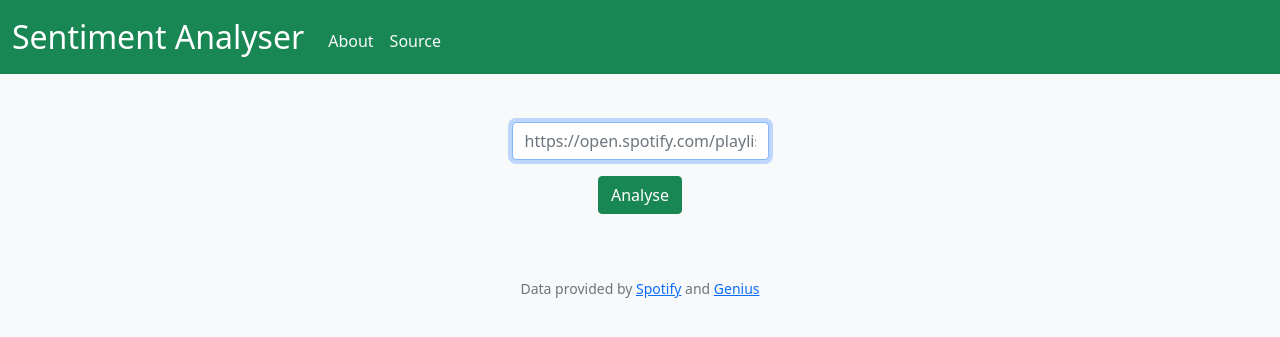
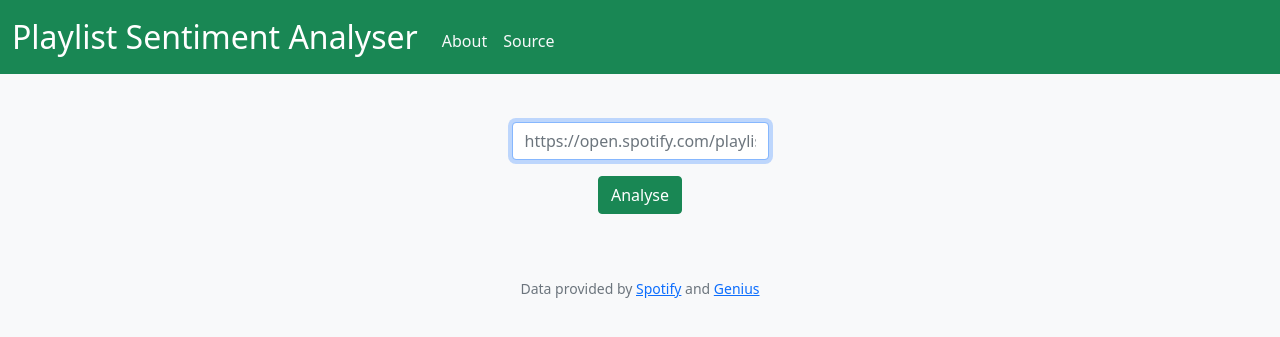
Before and after one commit to DavidRamosSal/playlist_sentiment_analyser, a Flask app: page / in a window 1280 px wide. Shown: the top 337 px of the page. Run offline with Flask 3, Linux system fonts and the light colour scheme.

Commit message:
fix title to match repository name

```diff
--- a/playlist_sentiment_analyser/templates/layout.html
+++ b/playlist_sentiment_analyser/templates/layout.html
@@ -28,7 +28,7 @@
 
     <nav class="bg-success border navbar navbar-expand-md navbar-light">
         <div class="container-fluid">
-            <a class="navbar-brand" href="/"><span class="white">Sentiment Analyser</span></a>
+            <a class="navbar-brand" href="/"><span class="white">Playlist Sentiment Analyser</span></a>
             <button aria-controls="navbar" aria-expanded="false" aria-label="Toggle navigation" class="navbar-toggler"
                 data-bs-target="#navbar" data-bs-toggle="collapse" type="button">
                 <span class="navbar-toggler-icon"></span>
```
